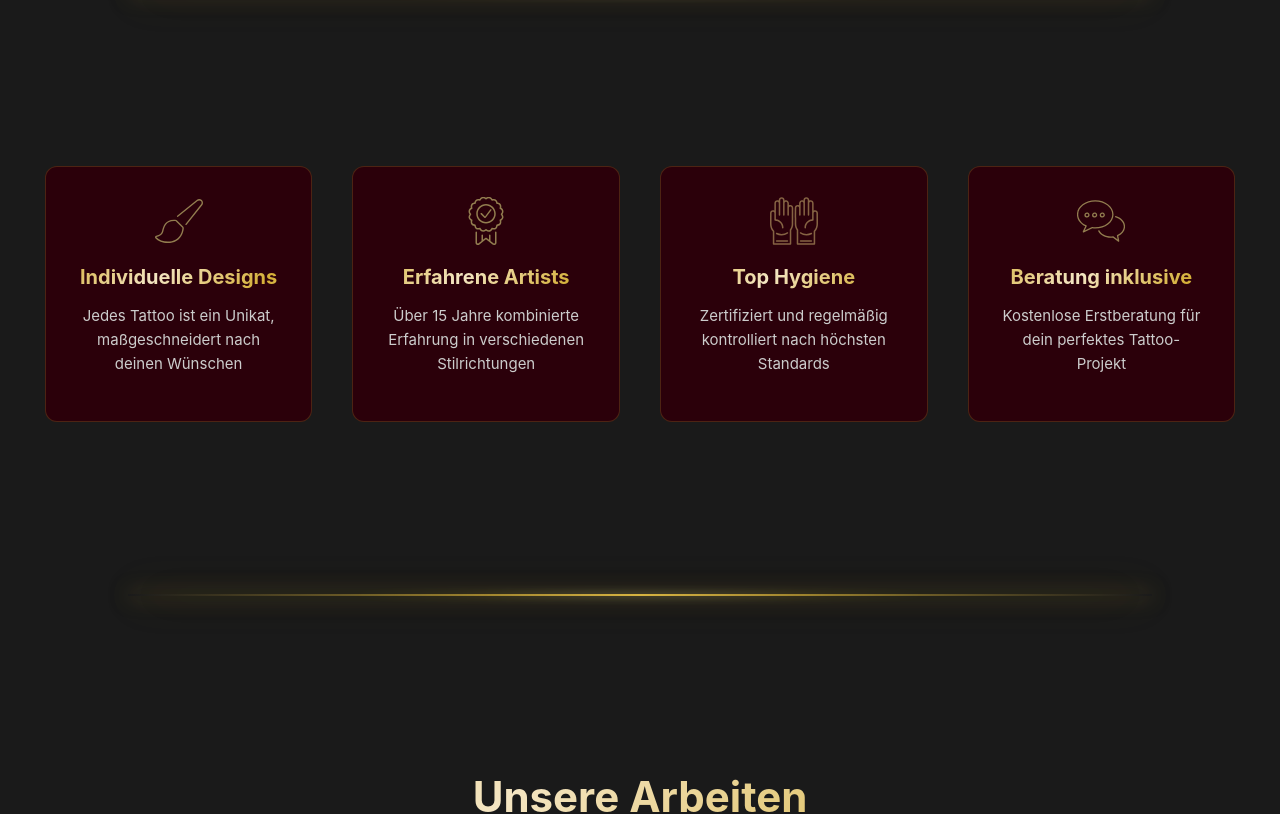
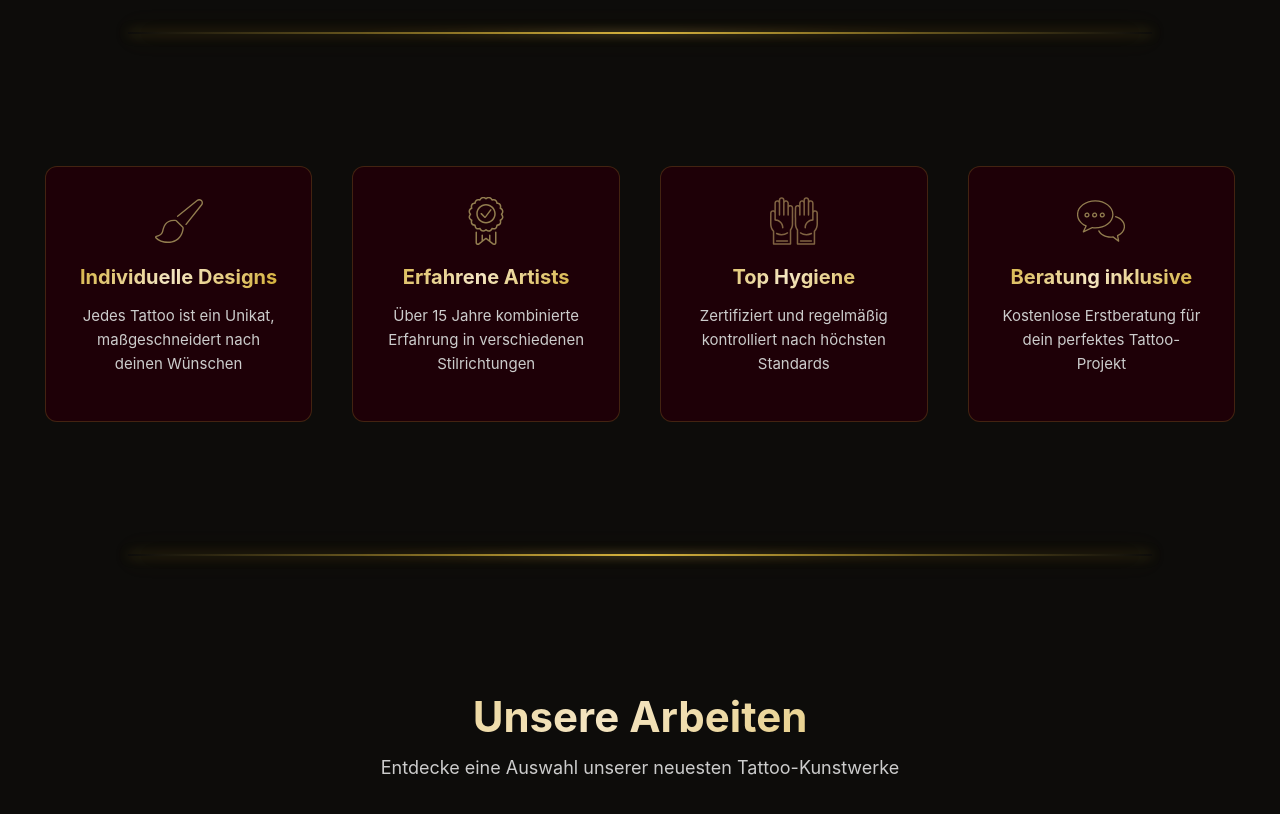
Before and after one commit to ChrisKlemtz/Midgard_FINAL, a React (Vite) app in the folder frontend/: page / in a window 1280 px wide. Shown: the part 960-1774 px from the top of the page. Built offline with nearby package versions, Linux system fonts and the light colour scheme; no server answers.

Commit message:
made red darker / thinner linies between sections

```diff
--- a/frontend/src/components/Offers.jsx
+++ b/frontend/src/components/Offers.jsx
@@ -117,7 +117,7 @@ export default function Offers() {
     <motion.div
       key={offer._id}
       style={{
-        background: "rgb(43, 0, 10)",
+        background: "rgb(30, 0, 7)",
         borderRadius: 16,
         padding: 30,
         transition: "transform 0.3s ease, box-shadow 0.3s ease, background 0.3s ease",
@@ -132,7 +132,7 @@ export default function Offers() {
           e.currentTarget.style.transform = "translateY(-8px)";
           e.currentTarget.style.boxShadow =
             "0 15px 35px rgba(212, 175, 55, 0.3)";
-          e.currentTarget.style.background = "rgb(63, 0, 20)";
+          e.currentTarget.style.background = "rgb(43, 0, 10)";
           e.currentTarget.style.borderColor = "#d4af37";
         }
       }}
@@ -140,7 +140,7 @@ export default function Offers() {
         if (!isMobile) {
           e.currentTarget.style.transform = "translateY(0)";
           e.currentTarget.style.boxShadow = "none";
-          e.currentTarget.style.background = "rgb(43, 0, 10)";
+          e.currentTarget.style.background = "rgb(30, 0, 7)";
           e.currentTarget.style.borderColor = "rgba(212, 175, 55, 0.2)";
         }
       }}
@@ -254,7 +254,7 @@ export default function Offers() {
   );
 
   return (
-    <section style={{ padding: "80px 20px", background: "#1a1a1a" }}>
+    <section style={{ padding: "0 20px" }}>
       <div className="container">
         <motion.div
           style={{ textAlign: "center", marginBottom: 60 }}
@@ -508,6 +508,7 @@ export default function Offers() {
         <motion.div
           style={{
             marginTop: 60,
+            marginBottom: 0,
             padding: 40,
             background: "linear-gradient(135deg, #f4e5c2 0%, #d4af37 25%, #f4e5c2 50%, #d4af37 75%, #f4e5c2 100%)",
             backgroundSize: "200% 200%",
--- a/frontend/src/components/SectionDivider.jsx
+++ b/frontend/src/components/SectionDivider.jsx
@@ -3,7 +3,7 @@ import { motion } from "framer-motion";
 
 export default function SectionDivider() {
   return (
-    <div style={{ padding: "60px 0", background: "#1a1a1a" }}>
+    <div style={{ padding: "100px 0", background: "transparent" }}>
       <motion.div
         style={{
           position: "relative",
@@ -12,7 +12,7 @@ export default function SectionDivider() {
           maxWidth: "1200px",
           margin: "0 auto",
           background: "linear-gradient(90deg, transparent 0%, #d4af37 50%, transparent 100%)",
-          boxShadow: "0 0 20px rgba(212, 175, 55, 0.6), 0 0 40px rgba(212, 175, 55, 0.4), 0 0 60px rgba(212, 175, 55, 0.2)",
+          boxShadow: "0 0 12px rgba(212, 175, 55, 0.4), 0 0 24px rgba(212, 175, 55, 0.25), 0 0 36px rgba(212, 175, 55, 0.1)",
         }}
         initial={{ opacity: 0, scaleX: 0 }}
         whileInView={{ opacity: 1, scaleX: 1 }}
@@ -27,11 +27,11 @@ export default function SectionDivider() {
             transform: "translateX(-50%)",
             width: "60%",
             height: "4px",
-            background: "radial-gradient(ellipse at center, rgba(244, 229, 194, 0.8) 0%, rgba(212, 175, 55, 0.4) 40%, transparent 70%)",
+            background: "radial-gradient(ellipse at center, rgba(244, 229, 194, 0.6) 0%, rgba(212, 175, 55, 0.3) 40%, transparent 70%)",
             filter: "blur(4px)",
           }}
           animate={{
-            opacity: [0.8, 1, 0.8],
+            opacity: [0.7, 0.9, 0.7],
           }}
           transition={{
             duration: 3,
--- a/frontend/src/pages/Home.jsx
+++ b/frontend/src/pages/Home.jsx
@@ -149,8 +149,7 @@ export default function Home() {
       {/* Features Section */}
       <section
         style={{
-          padding: "80px 20px",
-          background: "#1a1a1a",
+          padding: "0 20px",
         }}
       >
         <div className="container">
@@ -190,7 +189,7 @@ export default function Home() {
               <motion.div
                 key={i}
                 style={{
-                  background: "rgb(43, 0, 10)",
+                  background: "rgb(30, 0, 7)",
                   padding: 30,
                   borderRadius: 12,
                   textAlign: "center",
@@ -202,13 +201,13 @@ export default function Home() {
                   e.currentTarget.style.transform = "translateY(-10px)";
                   e.currentTarget.style.boxShadow =
                     "0 10px 30px rgba(212, 175, 55, 0.3)";
-                  e.currentTarget.style.background = "rgb(63, 0, 20)";
+                  e.currentTarget.style.background = "rgb(43, 0, 10)";
                   e.currentTarget.style.borderColor = "#d4af37";
                 }}
                 onMouseLeave={(e) => {
                   e.currentTarget.style.transform = "translateY(0)";
                   e.currentTarget.style.boxShadow = "none";
-                  e.currentTarget.style.background = "rgb(43, 0, 10)";
+                  e.currentTarget.style.background = "rgb(30, 0, 7)";
                   e.currentTarget.style.borderColor = "rgba(212, 175, 55, 0.2)";
                 }}
               >
@@ -251,7 +250,7 @@ export default function Home() {
       <SectionDivider />
 
       {/* Gallery Preview */}
-      <section className="container" style={{ padding: "80px 20px", background: "#1a1a1a" }}>
+      <section className="container" style={{ padding: "0 20px" }}>
         <motion.div
           style={{ textAlign: "center", marginBottom: 50 }}
           initial="hidden"
@@ -302,7 +301,7 @@ export default function Home() {
       <SectionDivider />
 
       {/* Style Section */}
-      <section style={{ padding: "80px 20px", background: "#1a1a1a" }}>
+      <section style={{ padding: "0 20px" }}>
         <div className="container">
           <motion.div
             style={{ textAlign: "center", marginBottom: 50 }}
@@ -362,7 +361,7 @@ export default function Home() {
               <motion.div
                 key={i}
                 style={{
-                  background: "rgb(43, 0, 10)",
+                  background: "rgb(30, 0, 7)",
                   padding: 20,
                   borderRadius: 10,
                   textAlign: "center",
@@ -372,13 +371,13 @@ export default function Home() {
                 }}
                 variants={staggerItem}
                 onMouseEnter={(e) => {
-                  e.currentTarget.style.background = "rgb(63, 0, 20)";
+                  e.currentTarget.style.background = "rgb(43, 0, 10)";
                   e.currentTarget.style.borderColor = "#d4af37";
                   e.currentTarget.style.transform = "scale(1.05)";
                   e.currentTarget.style.boxShadow = "0 8px 20px rgba(212, 175, 55, 0.3)";
                 }}
                 onMouseLeave={(e) => {
-                  e.currentTarget.style.background = "rgb(43, 0, 10)";
+                  e.currentTarget.style.background = "rgb(30, 0, 7)";
                   e.currentTarget.style.borderColor = "rgba(212, 175, 55, 0.3)";
                   e.currentTarget.style.transform = "scale(1)";
                   e.currentTarget.style.boxShadow = "none";
@@ -402,7 +401,7 @@ export default function Home() {
       <SectionDivider />
 
       {/* FAQ Section */}
-      <section className="container" style={{ padding: "80px 20px", background: "#1a1a1a" }}>
+      <section className="container" style={{ padding: "0 20px" }}>
         <FAQAccordion />
       </section>
 
--- a/frontend/src/styles/styles.scss
+++ b/frontend/src/styles/styles.scss
@@ -1,8 +1,8 @@
 // Farben
-$anthrazit: #1a1a1a;
+$anthrazit: #0d0c0a;
 $darkgray: #505050;
-$bordeaux: rgb(43, 0, 10);
-$bordeaux-light: rgb(63, 0, 20);
+$bordeaux: rgb(30, 0, 7);
+$bordeaux-light: rgb(43, 0, 10);
 
 // Gold Gradient mit Shimmer-Effekt
 $accent-gradient-start: #f4e5c2;
@@ -40,11 +40,11 @@ a { color: inherit; text-decoration: none; }
   justify-content:space-between;
   align-items:center;
   padding: 1rem 2rem;
-  background: rgba(43, 0, 10, 0.95);
+  background: rgba(30, 0, 7, 0.95);
   box-shadow: 0 8px 20px rgba(212, 175, 55, 0.2);
   transition: background 200ms ease, box-shadow 200ms ease;
   &.scrolled {
-    background: rgba(43, 0, 10, 0.98);
+    background: rgba(30, 0, 7, 0.98);
     box-shadow: 0 8px 20px rgba(212, 175, 55, 0.3);
   }
 }
@@ -337,7 +337,7 @@ a { color: inherit; text-decoration: none; }
   right: -100%;
   width: 280px;
   height: 100vh;
-  background: rgba(43, 0, 10, 0.98);
+  background: rgba(30, 0, 7, 0.98);
   backdrop-filter: blur(10px);
   padding: 80px 2rem 2rem;
   display: flex;
--- a/frontend/src/styles/theme.css
+++ b/frontend/src/styles/theme.css
@@ -2,9 +2,9 @@
 
 :root {
   /* Hauptfarben */
-  --anthracite-bg: #1a1a1a;
-  --bordeaux-red: rgb(43, 0, 10);
-  --bordeaux-red-light: rgb(63, 0, 20);
+  --anthracite-bg: #0d0c0a;
+  --bordeaux-red: rgb(30, 0, 7);
+  --bordeaux-red-light: rgb(43, 0, 10);
 
   /* Gold Gradient */
   --gold-gradient: linear-gradient(135deg, #f4e5c2 0%, #d4af37 25%, #f4e5c2 50%, #d4af37 75%, #f4e5c2 100%);
```
Also changed, not shown: 4 other files (tests, documents, lock files or other folders).
